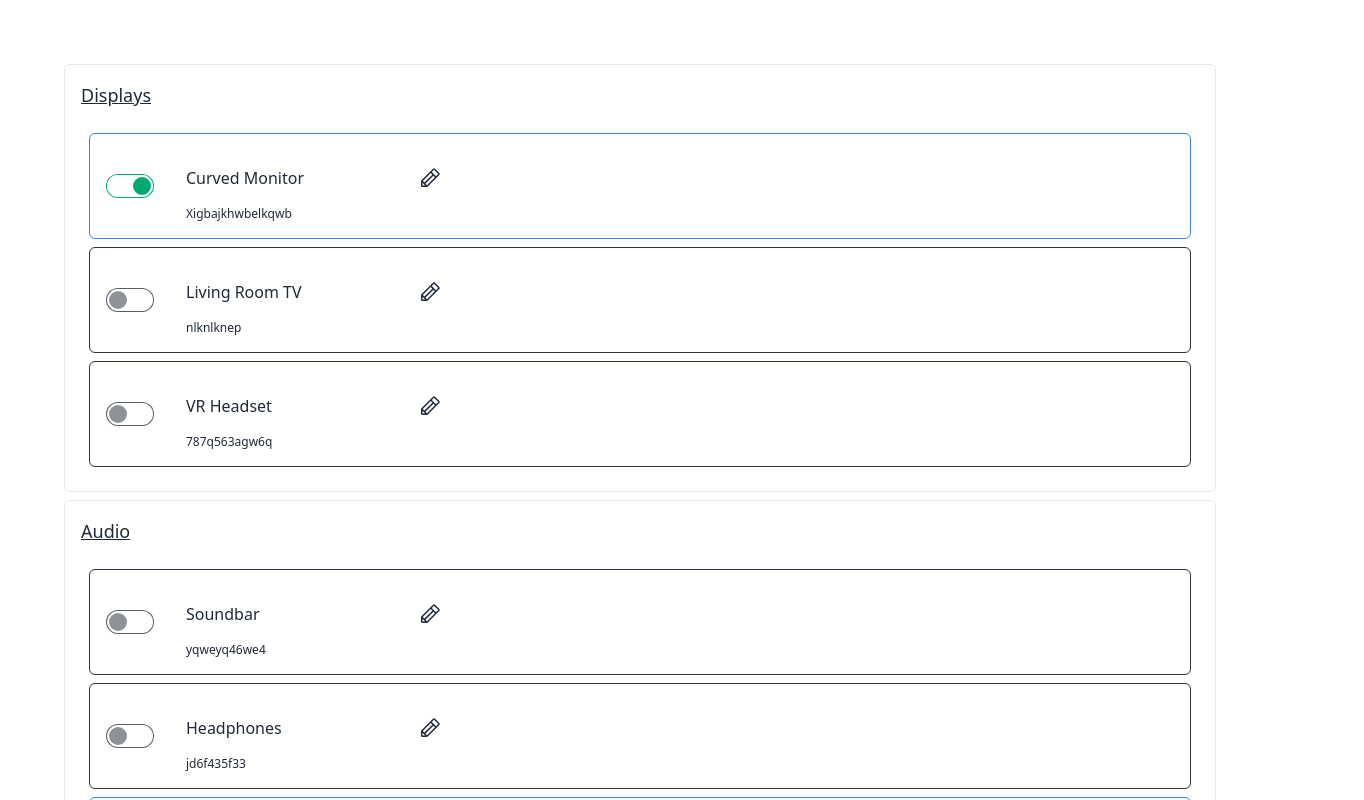
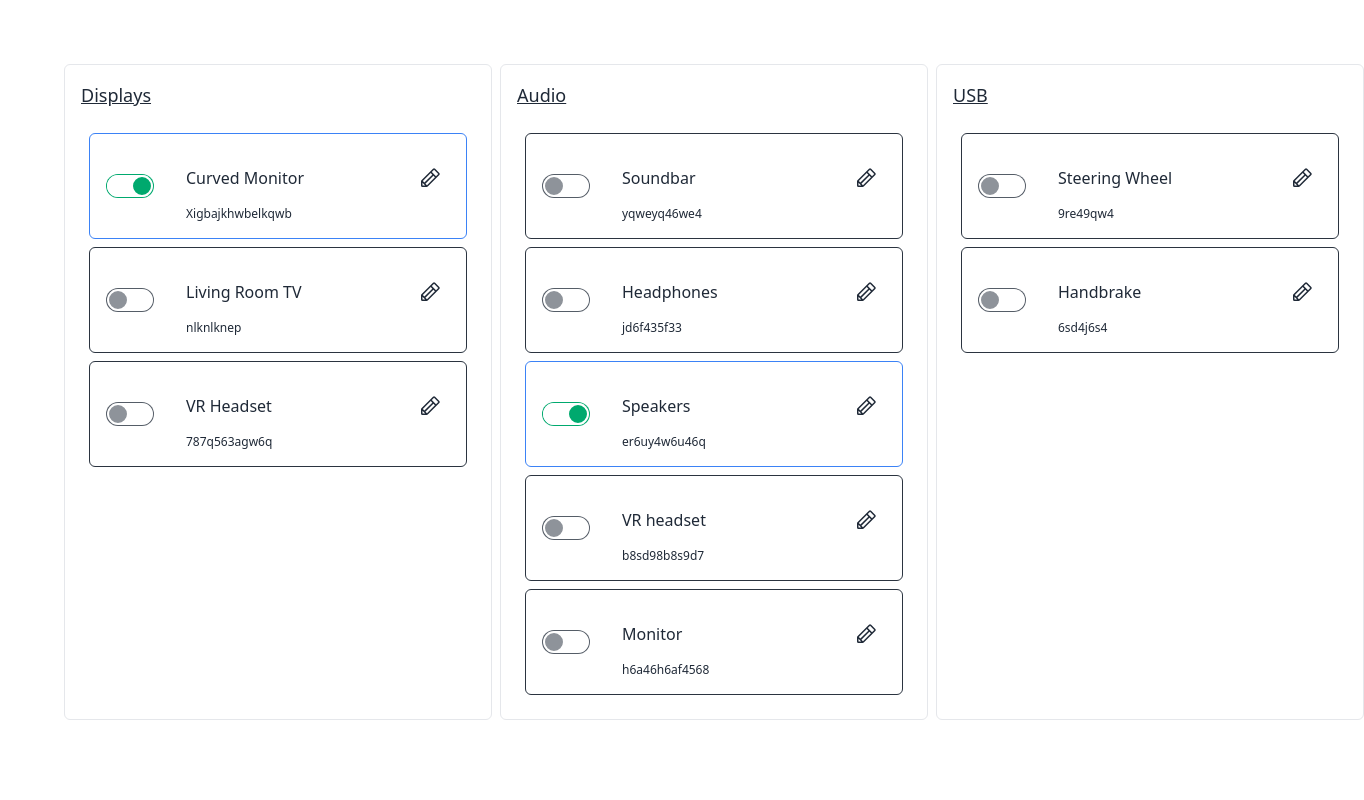
Before and after one commit to JakeScheuer/DesktopIO, a React (Vite) app: page / in a window 1280 px wide. Shown: the top 800 px of the page, 1364 px wide, since content can reach past the window. Built offline with nearby package versions, Linux system fonts and the light colour scheme.

Commit message:
actually working editable name

```diff
--- a/src/react/components/DevicesPage.tsx
+++ b/src/react/components/DevicesPage.tsx
@@ -65,7 +65,7 @@ const DevicesPage = () => {
   ];
 
   return (
-    <div className="flex flex-col gap-2 m-16">
+    <div className="flex flex-row gap-2 m-16">
       <DeviceSection name={"Displays"} devices={displays} />
       <DeviceSection name={"Audio"} devices={audioDevices} />
       <DeviceSection name={"USB"} devices={usbDevices} />
--- a/src/react/components/EditableName.tsx
+++ b/src/react/components/EditableName.tsx
@@ -1,5 +1,5 @@
 import { FloppyDiskBack, Pencil } from "@phosphor-icons/react";
-import React, { useRef, useState } from "react";
+import React, { useState, useRef } from "react";
 
 interface Props {
   name: string;
@@ -10,62 +10,59 @@ interface Props {
 const EditableName = ({ name, systemName, saveName }: Props) => {
   const [isEditing, setIsEditing] = useState(false);
   const [tempName, setTempName] = useState(name);
-  const buttonClickedRef = useRef(false);
+  const buttonRef = useRef<HTMLButtonElement | null>(null);
 
   const handleTextChange = (e: React.ChangeEvent<HTMLInputElement>) => {
     setTempName(e.target.value);
   };
 
-  const handleBlur = () => {
-    if (buttonClickedRef.current) {
-      buttonClickedRef.current = false;
+  const handleBlur = (e: React.FocusEvent<HTMLInputElement>) => {
+    if (buttonRef.current && buttonRef.current.contains(e.relatedTarget)) {
       return;
     }
-    if (isEditing) {
     setIsEditing(false);
-    }
+    setTempName(name);
   };
 
-  const handleButtonPress = () => {
-    buttonClickedRef.current = true;
-    if (isEditing) {
+  const handleSave = () => {
     saveName(systemName, tempName);
-    }
-    setIsEditing(!isEditing);
+    setIsEditing(false);
   };
 
-  const EditButton = () => {
-    return (
-      <label className="swap ml-2">
-        <input
-          type="checkbox"
-          checked={isEditing}
-          onChange={handleButtonPress}
-        />
-        <Pencil size={24} className="swap-off fill-current" />
-        <FloppyDiskBack size={24} className="swap-on fill-current" />
-      </label>
-    );
+  const handleEditButton = () => {
+    setIsEditing(true);
   };
 
-  const EditName = () => {
-    return (
+  const EditButton = () => (
+    <button
+      ref={buttonRef}
+      className="ml-2"
+      onClick={isEditing ? handleSave : handleEditButton}
+      aria-label={isEditing ? "Save" : "Edit"}
+    >
+      {isEditing ? (
+        <FloppyDiskBack size={24} className="fill-current" />
+      ) : (
+        <Pencil size={24} className="fill-current" />
+      )}
+    </button>
+  );
+
+  const EditName = () => (
     <div className="flex flex-row items-center m-2">
       <input
         type="text"
         value={tempName}
         className="input w-60 h-10 input-sm"
         onChange={handleTextChange}
+        onBlur={handleBlur}
         autoFocus
-          onBlur={handleBlur}
       />
       <EditButton />
     </div>
   );
-  };
 
-  const DisplayName = () => {
-    return (
+  const DisplayName = () => (
     <div className="flex flex-row items-center m-2">
       <div className="flex h-10 w-60 items-center pl-4">
         <span className="text-md">{name}</span>
@@ -73,7 +70,6 @@ const EditableName = ({ name, systemName, saveName }: Props) => {
       <EditButton />
     </div>
   );
-  };
 
   return isEditing ? <EditName /> : <DisplayName />;
 };
```
Lines whose indentation alone changed are shown as unchanged.
